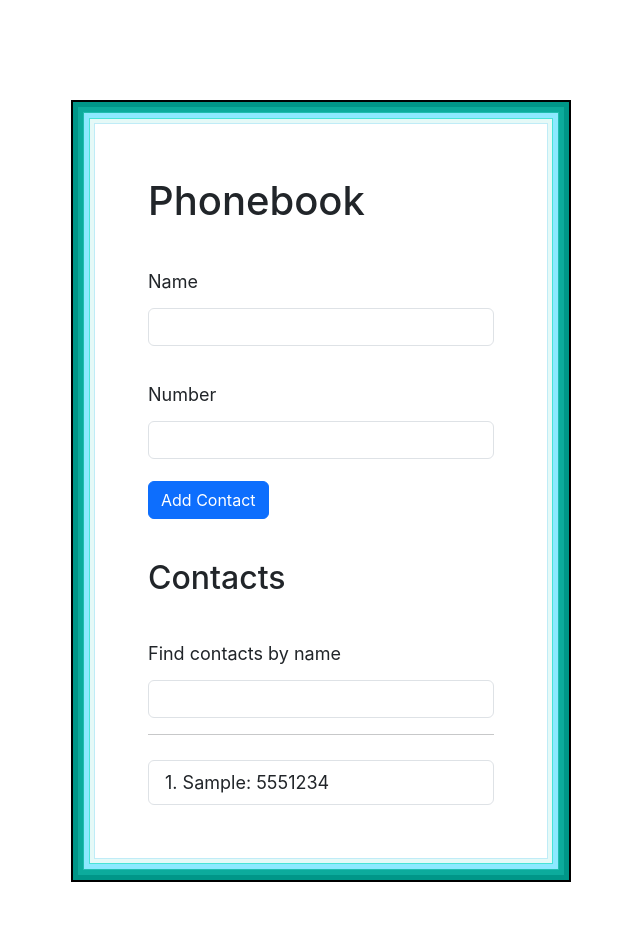
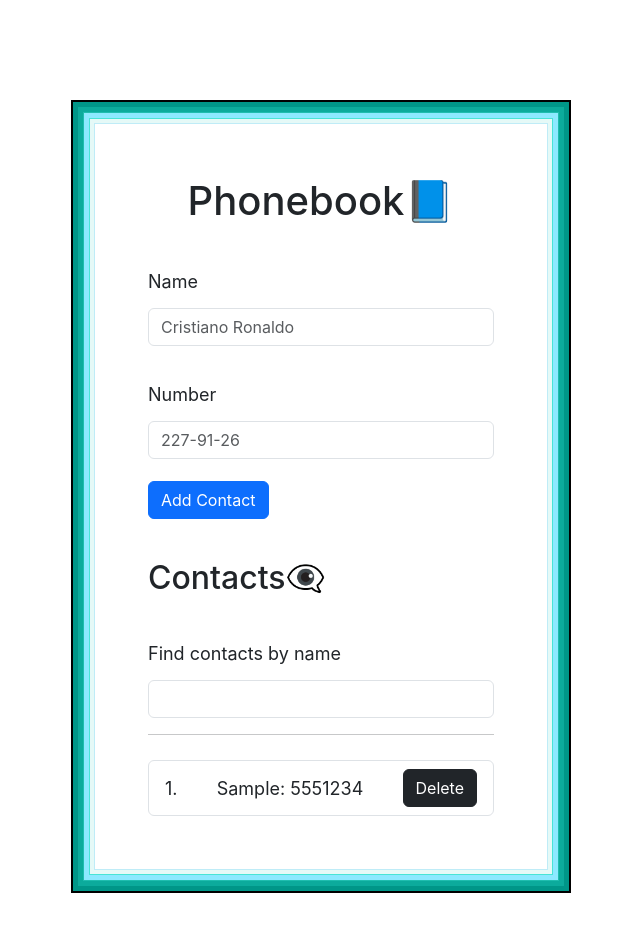
Before and after one commit to ortursucceeh/react-phonebook, a React (Create React App) app: page / in a window 1280 px wide. Both pictures are taken after typing "Sample", "5551234" into the empty fields and a click on the button "Add Contact". Shown: the top 932 px of the page, without its empty margins (319-959 px from the left). Built offline with nearby package versions, Linux system fonts and the light colour scheme.

Commit message:
finish last step

```diff
--- a/src/components/App.jsx
+++ b/src/components/App.jsx
@@ -11,12 +11,25 @@ export class App extends Component {
     filter: ''
   }
 
-  createUser = (data) => {
+  createContact = (data) => {
     const newUser = {
       ...data,
       id: nanoid(),
     }
+
+    if (this.state.contacts.some(contact => contact.name === newUser.name)) {
+      alert(`${newUser.name} already in contacts.`)
+      return
+    }
+
     this.setState(prevState => ({ ...prevState, contacts: prevState.contacts.concat([newUser]) }))
+  }
+
+  deleteContact = (id) => {
+    this.setState(prevState => ({
+      ...prevState,
+      contacts: prevState.contacts.filter(contact => contact.id !== id)
+    }))
   }
 
   handleFilterChange = evt => {
@@ -30,12 +43,12 @@ export class App extends Component {
 
   render() {
     return (<div className={css['app__wrapper']}>
-      <h1>Phonebook</h1>
-      <ContactForm createUser={this.createUser} />
-      <h2>Contacts</h2>
+      <h1 className={css['app__header']}>Phonebook📘</h1>
+      <ContactForm createContact={this.createContact} />
+      <h2>Contacts👁‍🗨</h2>
       <Filter onChange={this.handleFilterChange } />
       <hr/>
-      <Contacts contacts={this.state.contacts} filter={this.state.filter}/>
+      <Contacts contacts={this.state.contacts} filter={this.state.filter} deleteContact={ this.deleteContact }/>
     </div>)
   }
 }
--- a/src/components/App.module.css
+++ b/src/components/App.module.css
@@ -9,3 +9,7 @@
     inset #48e4d6 0 0 0 17px, inset #e5f9f7 0 0 0 21px, inset #bfecf7 0 0 0 22px;
   padding: 75px;
 }
+
+.app__header {
+  text-align: center;
+}
--- a/src/components/Contact/Contact.js
+++ b/src/components/Contact/Contact.js
@@ -3,11 +3,20 @@ import css from './Contact.module.css';
 
 class Contact extends Component {
   render() {
-    const { contact } = this.props;
+    const { contact, deleteContact } = this.props;
 
     return (
       <li className={`${css['contact']} list-group-item`}>
-        {contact.name}: {contact.number}
+        <span>
+          {contact.name}: {contact.number}
+        </span>
+        <button
+          className="btn btn-dark"
+          type="submit"
+          onClick={() => deleteContact(contact.id)}
+        >
+          Delete
+        </button>
       </li>
     );
   }
--- a/src/components/Contact/Contact.module.css
+++ b/src/components/Contact/Contact.module.css
@@ -1,3 +1,6 @@
 .contact {
   font-size: 18px;
+  display: flex;
+  justify-content: space-between;
+  align-items: center;
 }
--- a/src/components/ContactForm/ContactForm.js
+++ b/src/components/ContactForm/ContactForm.js
@@ -3,7 +3,7 @@ import css from './ContactForm.module.css';
 
 class ContactForm extends Component {
   handleSubmit = evt => {
-    const { createUser } = this.props;
+    const { createContact } = this.props;
     evt.preventDefault();
     const form = evt.currentTarget;
     const name = form.name.value;
@@ -12,7 +12,7 @@ class ContactForm extends Component {
       name,
       number,
     };
-    createUser(userData);
+    createContact(userData);
     form.reset();
   };
 
@@ -29,6 +29,7 @@ class ContactForm extends Component {
               name="name"
               className="form-control"
               title="Name may contain only letters, apostrophe, dash and spaces. For example Adrian, Jacob Mercer, Charles de Batz de Castelmore d'Artagnan"
+              placeholder="Cristiano Ronaldo"
               required
             />
           </div>
@@ -40,7 +41,9 @@ class ContactForm extends Component {
               type="tel"
               name="number"
               className="form-control"
+              pattern="\+?\d{1,4}?[-.\s]?\(?\d{1,3}?\)?[-.\s]?\d{1,4}[-.\s]?\d{1,4}[-.\s]?\d{1,9}"
               title="Phone number must be digits and can contain spaces, dashes, parentheses and can start with +"
+              placeholder="227-91-26"
               required
             />
           </div>
--- a/src/components/Contacts/Contacts.js
+++ b/src/components/Contacts/Contacts.js
@@ -1,12 +1,10 @@
 import { Component } from 'react';
 import Contact from 'components/Contact/Contact';
 import css from './Contacts.module.css';
-import Filter from 'components/Filter/Filter';
 
 class Contacts extends Component {
   render() {
-    const { contacts, filter } = this.props;
-    console.log('contacts, filter :>> ', contacts, filter);
+    const { contacts, filter, deleteContact } = this.props;
 
     return (
       <div className={css['contacts']}>
@@ -15,13 +13,23 @@ class Contacts extends Component {
         >
           {!filter
             ? contacts.map(contact => (
-                <Contact key={contact.id} contact={contact} />
+                <Contact
+                  key={contact.id}
+                  contact={contact}
+                  deleteContact={deleteContact}
+                />
               ))
             : contacts
                 .filter(contact =>
                   contact.name.toLowerCase().includes(filter.toLowerCase())
                 )
-                .map(contact => <Contact key={contact.id} contact={contact} />)}
+                .map(contact => (
+                  <Contact
+                    key={contact.id}
+                    contact={contact}
+                    deleteContact={deleteContact}
+                  />
+                ))}
         </ul>
       </div>
     );
--- a/src/components/Filter/Filter.js
+++ b/src/components/Filter/Filter.js
@@ -1,5 +1,4 @@
 import { Component } from 'react';
-import css from './Filter.module.css';
 
 class Filter extends Component {
   render() {
```
Also changed, not shown: src/components/Filter/Filter.module.css (deleted).
